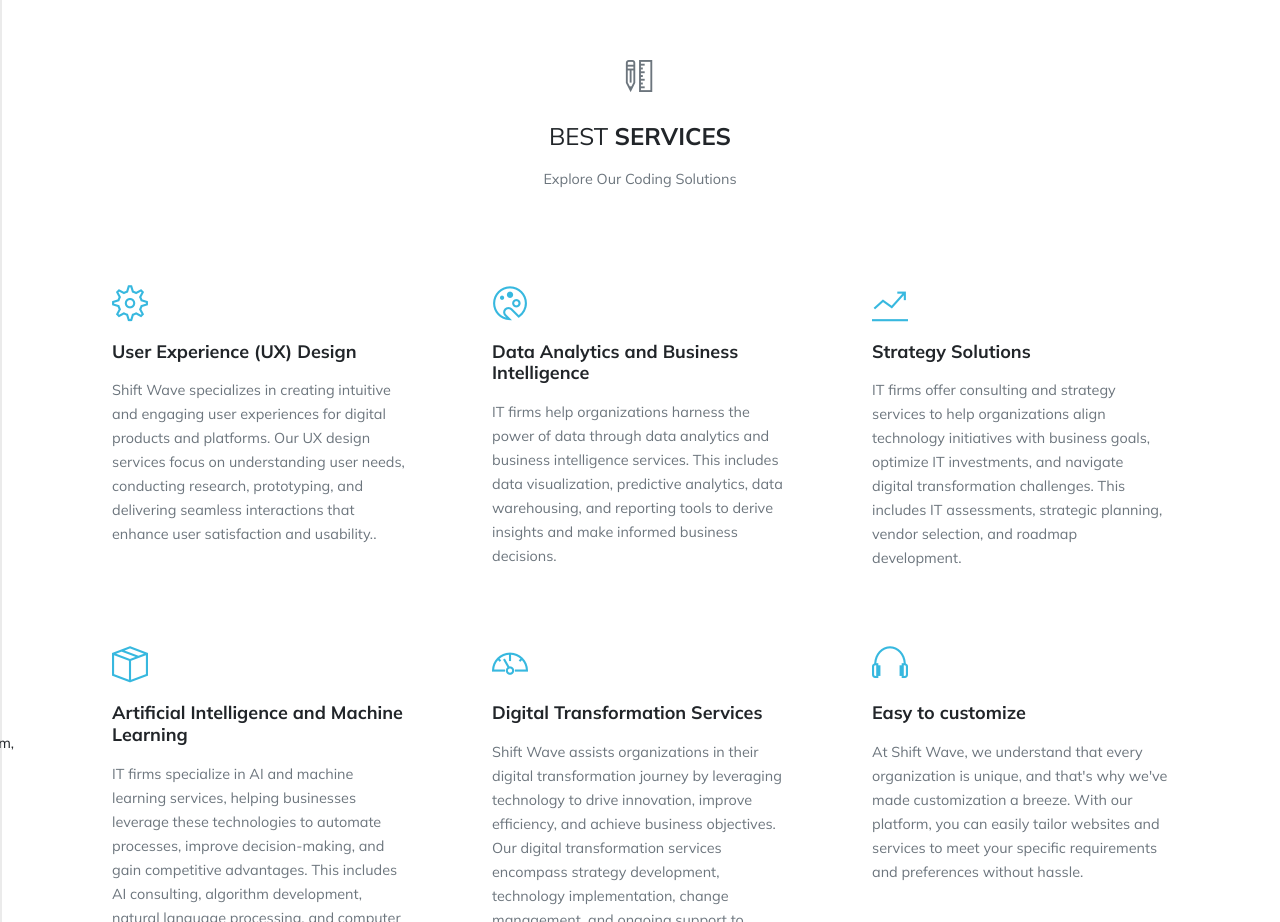
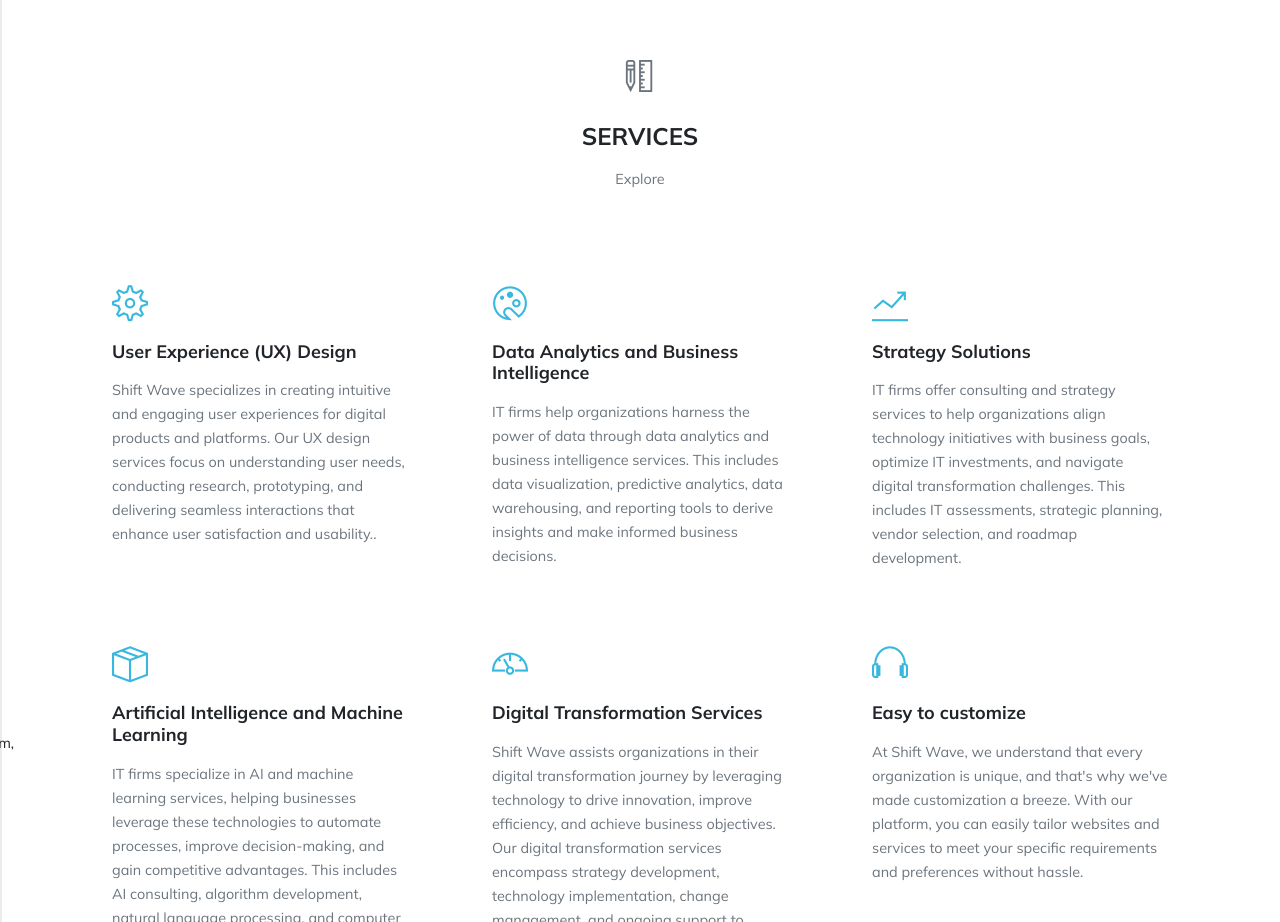
Before and after one commit to eliudmichira/SHIFT-WAVE, a plain HTML site: page index.html in a window 1280 px wide. Shown: the part 820-1742 px from the top of the page. Drawn offline with Linux system fonts and the light colour scheme.

Commit message:
Update index.html

```diff
--- a/index.html
+++ b/index.html
@@ -95,8 +95,8 @@
             <div class="row justify-content-center text-center">
                 <div class="col-lg-12">
                     <i class="ti-ruler-pencil title-icon text-muted"></i>
-                    <h3 class="title">Best <span class="fw-bold">Services</span></h3>
-                    <p class="text-muted mt-3 title-subtitle mx-auto">Explore Our Coding Solutions</p>
+                    <h3 class="title"><span class="fw-bold">Services</span></h3>
+                    <p class="text-muted mt-3 title-subtitle mx-auto">Explore </p>
                 </div>
                 <!-- end col -->
             </div>
```
